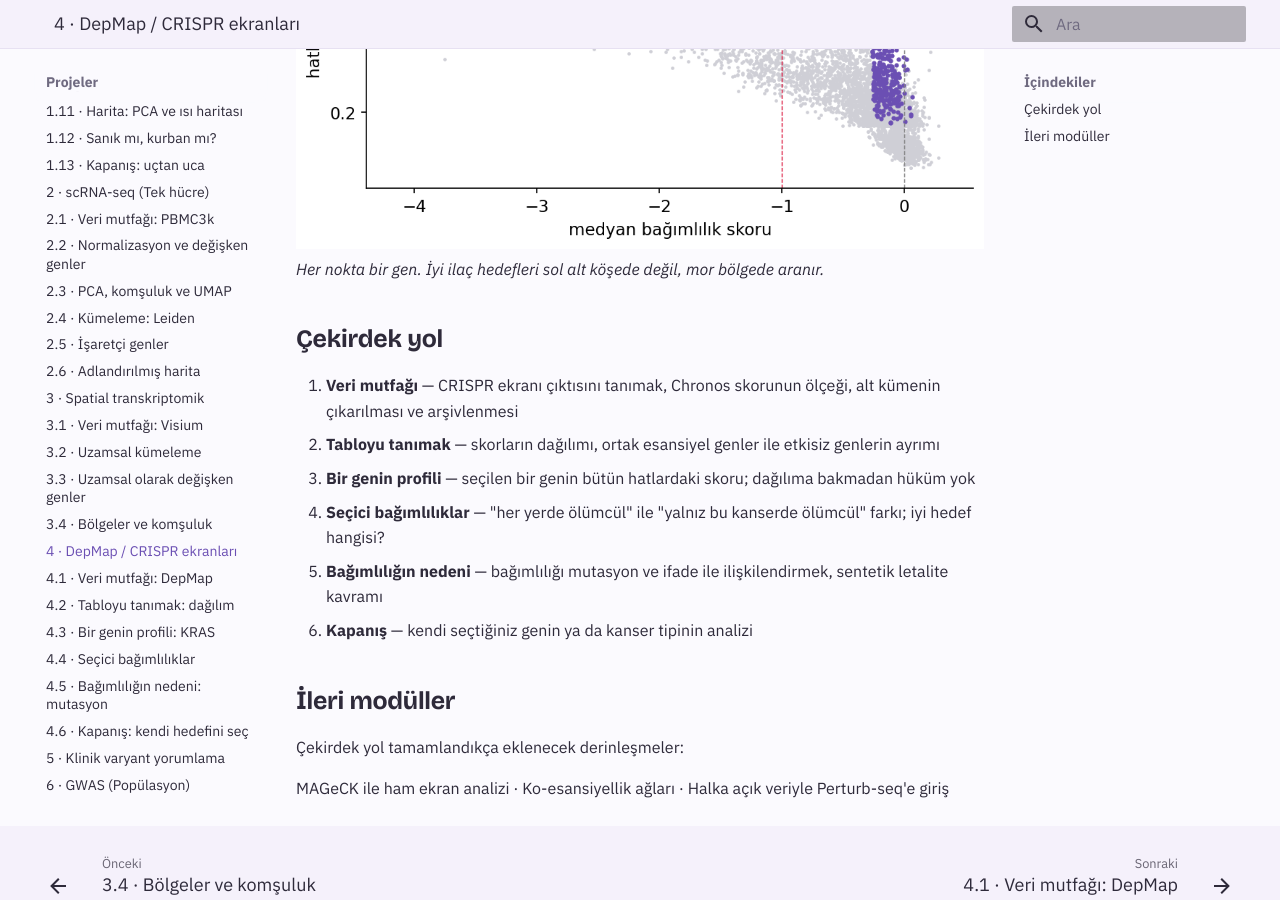
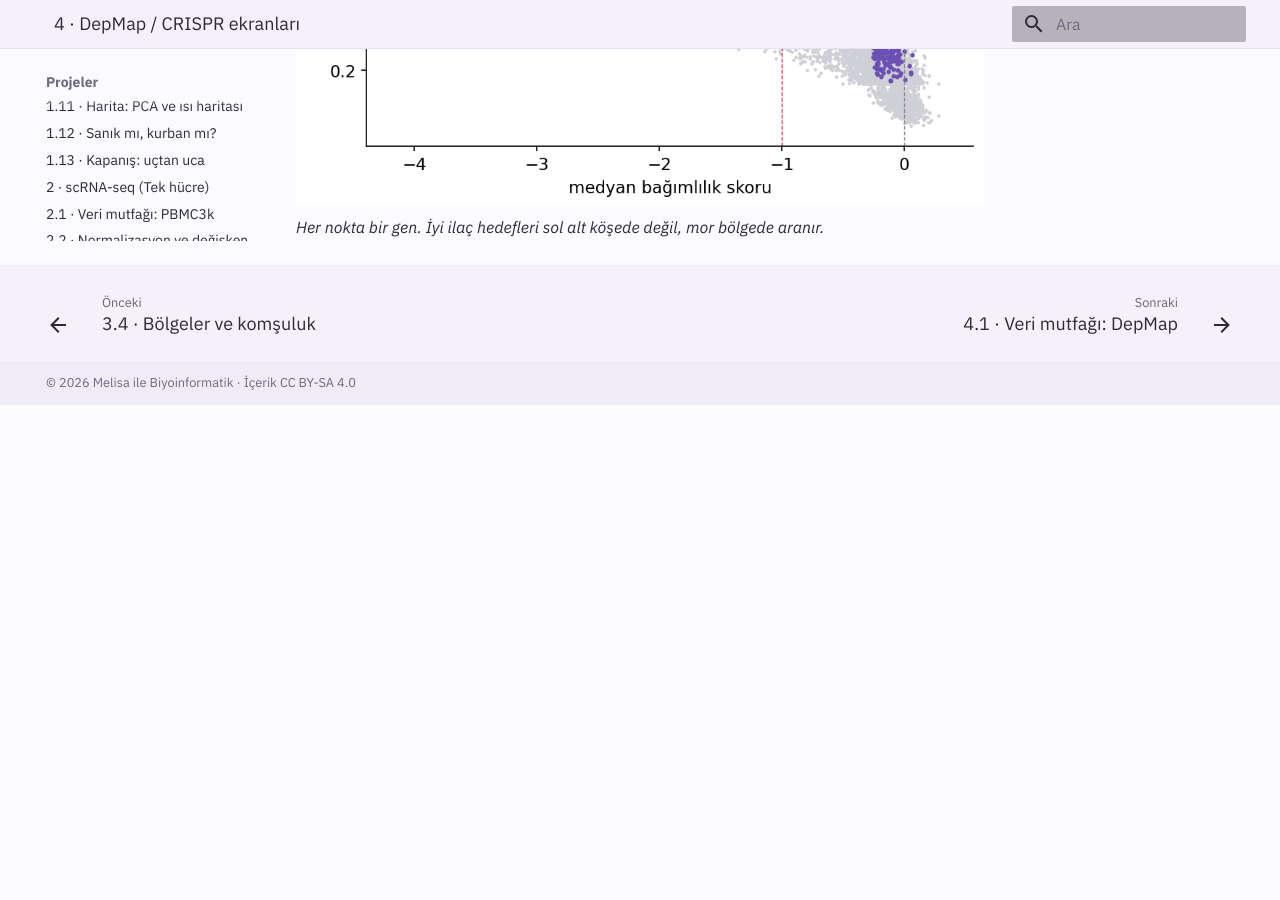
Before and after one commit to melissa-04/melisayla-biyoinformatik, an MkDocs documentation site: the page built from docs/projeler/depmap.md, in a window 1280 px wide and 900 px high, scrolled down 881 px. Built offline with MkDocs 1.6.1 and Material for MkDocs 9.7.7, drawn with Linux system fonts in a browser that asks for light colours; after the commit the page ends 1286 px from its top, so only the background shows below that; some of the changed text lies outside the part shown.

Commit message:
Revise DepMap project documentation
Removed tools and core pathway sections from the DepMap project documentation.

```diff
--- a/docs/projeler/depmap.md
+++ b/docs/projeler/depmap.md
@@ -7,22 +7,5 @@ Serinin dördüncü projesi öncekilerden farklı: ham okuma, hizalama, sayım y
 
 **Veri:** DepMap Public 25Q2'den türetilmiş ders alt kümesi — 1.208 hücre hattı × 5.000 gen. Kendi DOI'sinde yayımlandı: [10.5281/zenodo.22759375](https://doi.org/10.5281/zenodo.22759375). Defterler veriyi doğrudan oradan okur; kurulum gerekmez, dosya indirmezsiniz.
 
-**Araçlar:** pandas, numpy, matplotlib/seaborn.
-
 ![Genlerin medyan bağımlılık skoru ve hatlar arası değişkenliği](gorseller/06_bagimlilik_haritasi.png)
 *Her nokta bir gen. İyi ilaç hedefleri sol alt köşede değil, mor bölgede aranır.*
-
-## Çekirdek yol
-
-1. **Veri mutfağı** — CRISPR ekranı çıktısını tanımak, Chronos skorunun ölçeği, alt kümenin çıkarılması ve arşivlenmesi
-2. **Tabloyu tanımak** — skorların dağılımı, ortak esansiyel genler ile etkisiz genlerin ayrımı
-3. **Bir genin profili** — seçilen bir genin bütün hatlardaki skoru; dağılıma bakmadan hüküm yok
-4. **Seçici bağımlılıklar** — "her yerde ölümcül" ile "yalnız bu kanserde ölümcül" farkı; iyi hedef hangisi?
-5. **Bağımlılığın nedeni** — bağımlılığı mutasyon ve ifade ile ilişkilendirmek, sentetik letalite kavramı
-6. **Kapanış** — kendi seçtiğiniz genin ya da kanser tipinin analizi
-
-## İleri modüller
-
-Çekirdek yol tamamlandıkça eklenecek derinleşmeler:
-
-MAGeCK ile ham ekran analizi · Ko-esansiyellik ağları · Halka açık veriyle Perturb-seq'e giriş
```
